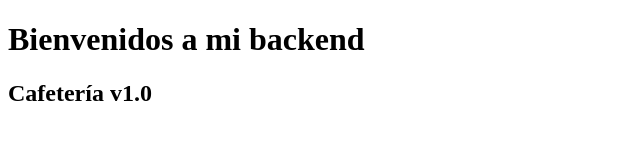
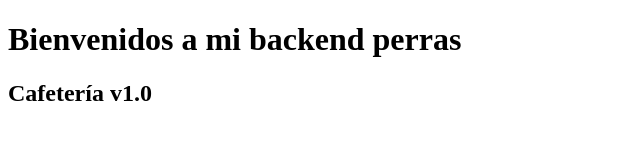
Before and after one commit to seba-lc/crud-cafeteria, a website: page public/index.html in a window 1280 px wide. Shown: the whole page, without its empty margins (0-640 px from the left). Drawn offline with Linux system fonts and the light colour scheme.

Commit message:
prueba heroku automatico

```diff
--- a/public/index.html
+++ b/public/index.html
@@ -7,7 +7,7 @@
   <title>Backend</title>
 </head>
 <body>
-  <h1>Bienvenidos a mi backend</h1>
+  <h1>Bienvenidos a mi backend perras</h1>
   <h2>Cafetería v1.0</h2>
 </body>
 </html>
```
